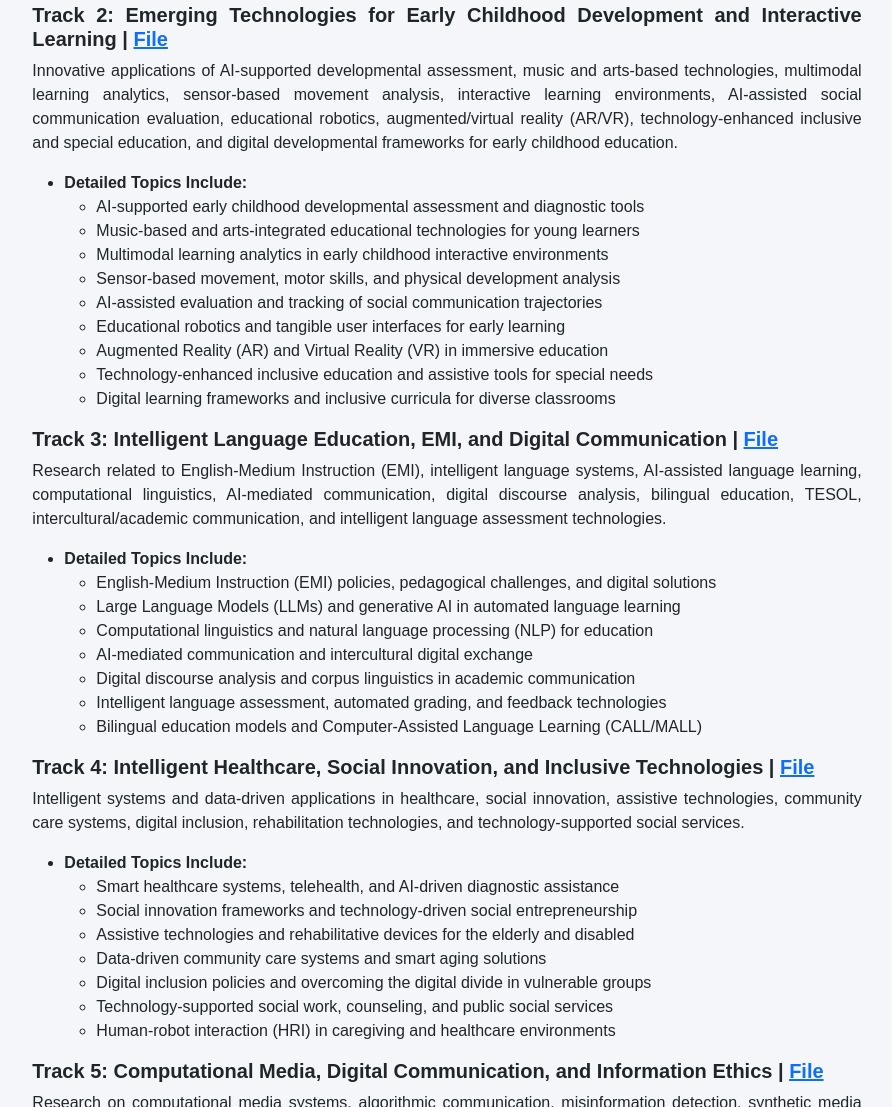
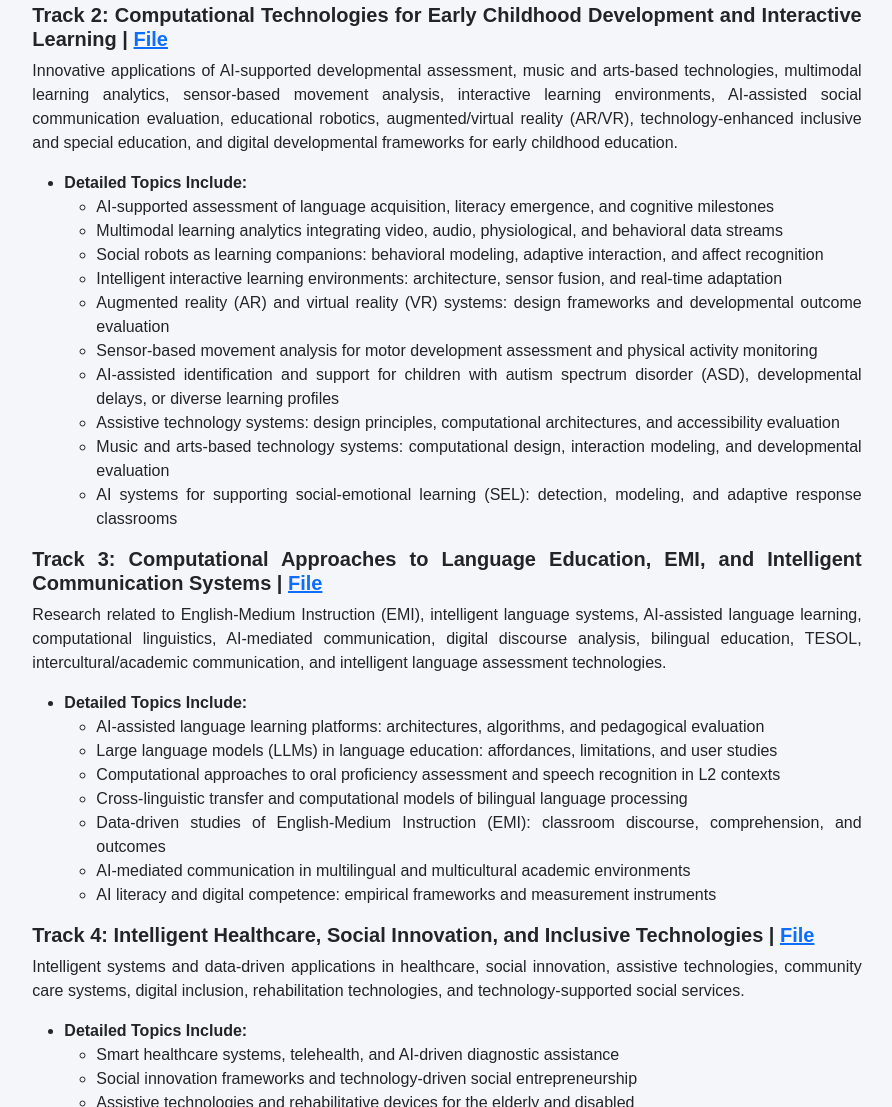
Before and after one commit to ssim2026/ssim2026.github.io, a plain HTML site: page Tracks.html in a window 1280 px wide. Shown: the part 941-2048 px from the top of the page, without its empty margins (333-1225 px from the left). Drawn offline with nearby package versions, Linux system fonts and the light colour scheme.

Commit message:
Add files via upload

```diff
--- a/Tracks.html
+++ b/Tracks.html
@@ -357,37 +357,38 @@ border-left: 4px solid #4FC3F7;
                 </ul>
             </li></ul>
         </p>
-        <h5><b>Track 2: Emerging Technologies for Early Childhood Development and Interactive Learning | <a href="file/Track2.pdf" target="_blank">File</a></b></h5>
+        <h5><b>Track 2: Computational Technologies for Early Childhood Development and Interactive Learning | <a href="file/Track2.pdf" target="_blank">File</a></b></h5>
         <p>Innovative applications of AI-supported developmental assessment, music and arts-based technologies, multimodal learning analytics, sensor-based movement analysis, interactive learning environments, AI-assisted social communication evaluation, educational robotics, augmented/virtual reality (AR/VR), technology-enhanced inclusive and special education, and digital developmental frameworks for early childhood education.</p>
         <p>
             <ul><li>
                 <b>Detailed Topics Include:</b>
                 <ul>
-                    <li>AI-supported early childhood developmental assessment and diagnostic tools</li>
-                    <li>Music-based and arts-integrated educational technologies for young learners</li>
-                    <li>Multimodal learning analytics in early childhood interactive environments</li>
-                    <li>Sensor-based movement, motor skills, and physical development analysis</li>
-                    <li>AI-assisted evaluation and tracking of social communication trajectories</li>
-                    <li>Educational robotics and tangible user interfaces for early learning</li>
-                    <li>Augmented Reality (AR) and Virtual Reality (VR) in immersive education</li>
-                    <li>Technology-enhanced inclusive education and assistive tools for special needs</li>
-                    <li>Digital learning frameworks and inclusive curricula for diverse classrooms</li>
+                    <li>AI-supported assessment of language acquisition, literacy emergence, and cognitive milestones</li>
+                    <li>Multimodal learning analytics integrating video, audio, physiological, and behavioral data streams</li>
+                    <li>Social robots as learning companions: behavioral modeling, adaptive interaction, and affect recognition</li>
+                    <li>Intelligent interactive learning environments: architecture, sensor fusion, and real-time adaptation</li>
+                    <li>Augmented reality (AR) and virtual reality (VR) systems: design frameworks and developmental outcome evaluation</li>
+                    <li>Sensor-based movement analysis for motor development assessment and physical activity monitoring</li>
+                    <li>AI-assisted identification and support for children with autism spectrum disorder (ASD), developmental delays, or diverse learning profiles</li>
+                    <li>Assistive technology systems: design principles, computational architectures, and accessibility evaluation</li>
+                    <li>Music and arts-based technology systems: computational design, interaction modeling, and developmental evaluation</li>
+                    <li>AI systems for supporting social-emotional learning (SEL): detection, modeling, and adaptive response classrooms</li>
                 </ul>
             </li></ul>
         </p>
-        <h5><b>Track 3: Intelligent Language Education, EMI, and Digital Communication | <a href="file/Track3.pdf" target="_blank">File</a></b></h5>
+        <h5><b>Track 3: Computational Approaches to Language Education, EMI, and Intelligent Communication Systems | <a href="file/Track3.pdf" target="_blank">File</a></b></h5>
         <p>Research related to English-Medium Instruction (EMI), intelligent language systems, AI-assisted language learning, computational linguistics, AI-mediated communication, digital discourse analysis, bilingual education, TESOL, intercultural/academic communication, and intelligent language assessment technologies.</p>
         <p>
             <ul><li>
                 <b>Detailed Topics Include:</b>
                 <ul>
-                    <li>English-Medium Instruction (EMI) policies, pedagogical challenges, and digital solutions</li>
-                    <li>Large Language Models (LLMs) and generative AI in automated language learning</li>
-                    <li>Computational linguistics and natural language processing (NLP) for education</li>
-                    <li>AI-mediated communication and intercultural digital exchange</li>
-                    <li>Digital discourse analysis and corpus linguistics in academic communication</li>
-                    <li>Intelligent language assessment, automated grading, and feedback technologies</li>
-                    <li>Bilingual education models and Computer-Assisted Language Learning (CALL/MALL)</li>
+                    <li>AI-assisted language learning platforms: architectures, algorithms, and pedagogical evaluation</li>
+                    <li>Large language models (LLMs) in language education: affordances, limitations, and user studies</li>
+                    <li>Computational approaches to oral proficiency assessment and speech recognition in L2 contexts</li>
+                    <li>Cross-linguistic transfer and computational models of bilingual language processing</li>
+                    <li>Data-driven studies of English-Medium Instruction (EMI): classroom discourse, comprehension, and outcomes</li>
+                    <li>AI-mediated communication in multilingual and multicultural academic environments</li>
+                    <li>AI literacy and digital competence: empirical frameworks and measurement instruments</li>
 
                 </ul>
             </li></ul>
```
Also changed, not shown: Publish.html (+1 -1 lines).
